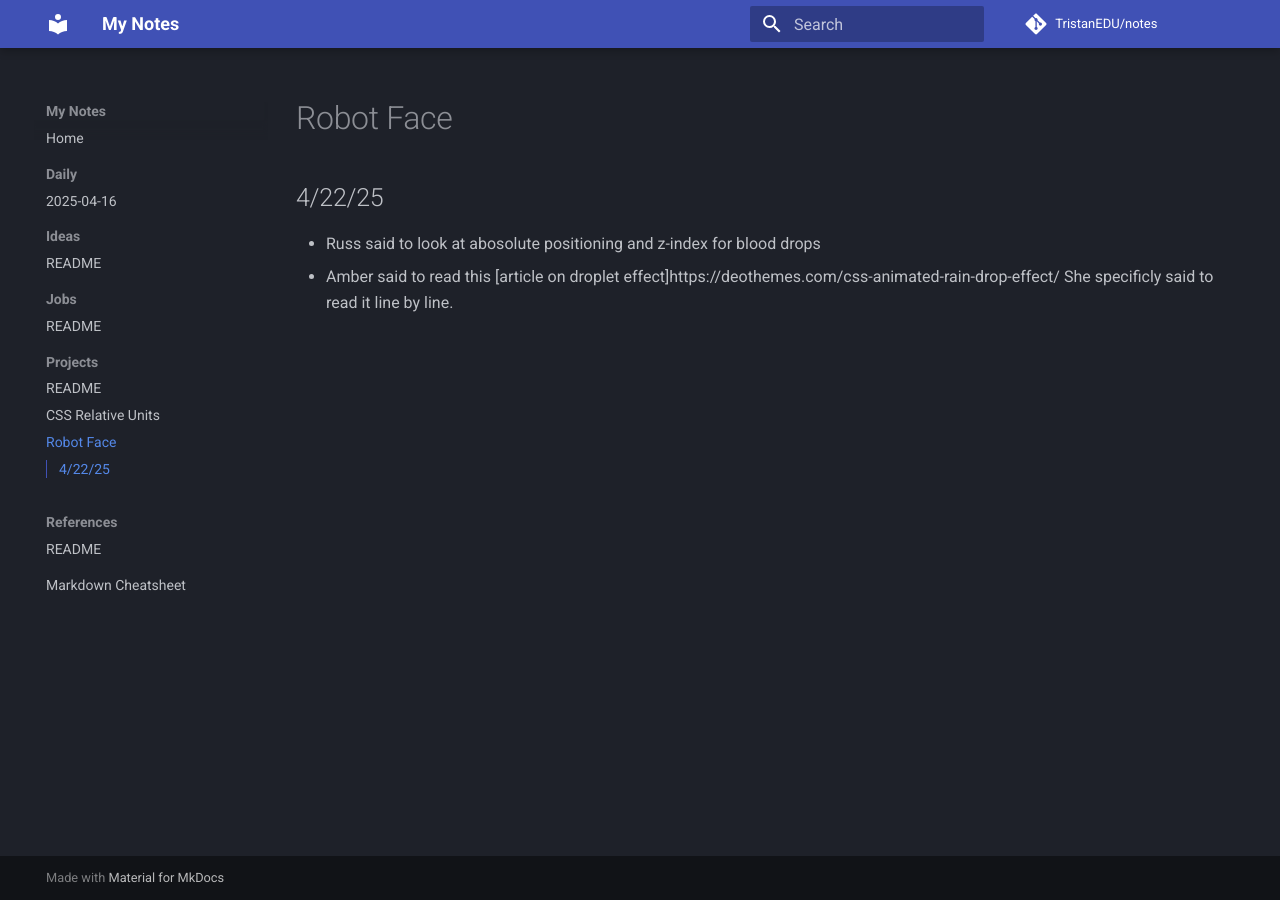
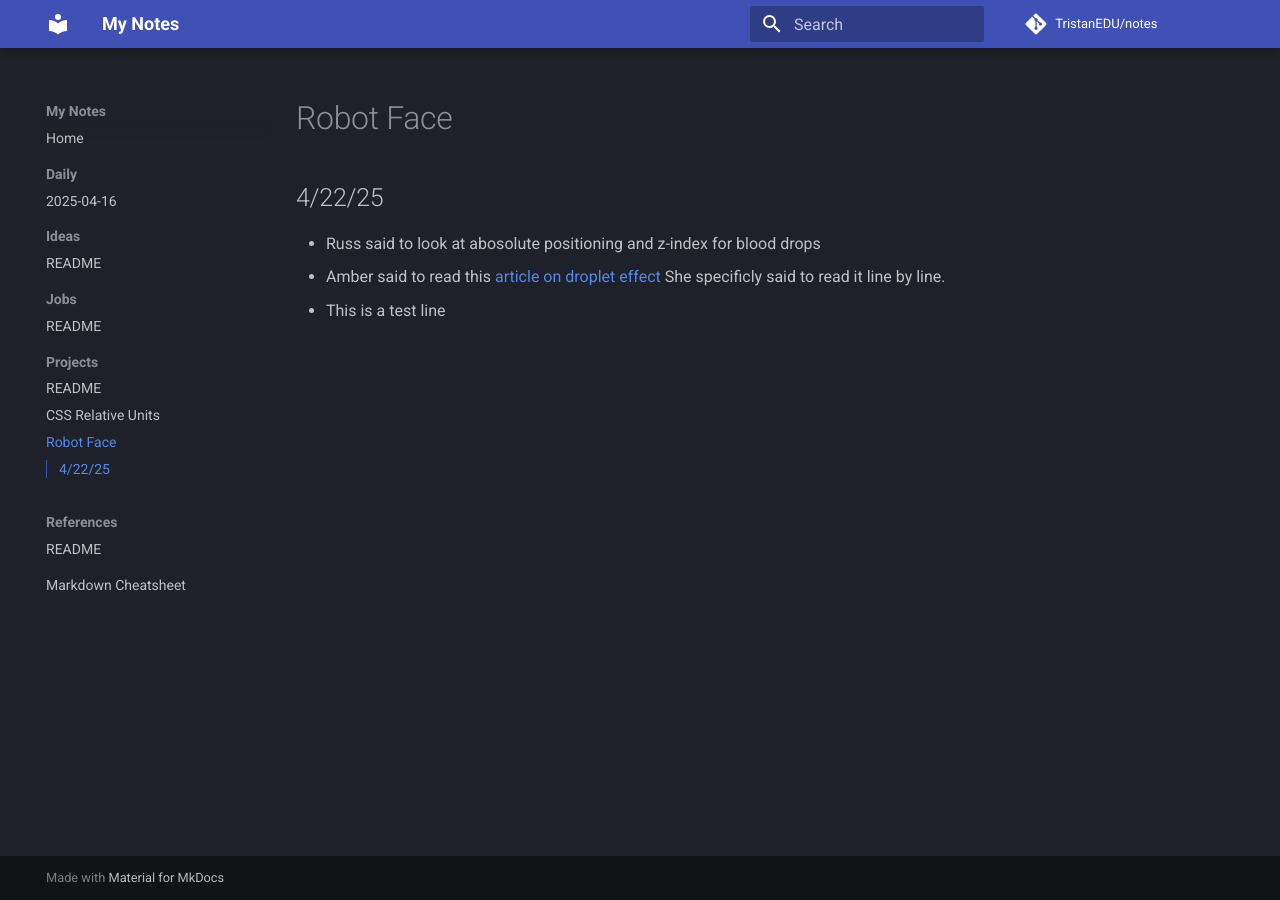
Before and after one commit to TristanEDU/notes, an MkDocs documentation site: the page built from docs/projects/robot-face.md, in a window 1280 px wide. Built offline with MkDocs 1.6.1 and Material for MkDocs 9.7.7, drawn with Linux system fonts in a browser that asks for light colours; comment, search, counter and statistics services are not loaded.

Commit message:
Sync: 2025-04-23 18:00:32

```diff
--- a/docs/projects/robot-face.md
+++ b/docs/projects/robot-face.md
@@ -2,4 +2,5 @@
 
 ##4/22/25
 - Russ said to look at abosolute positioning and z-index for blood drops
-- Amber said to read this [article on droplet effect]https://deothemes.com/css-animated-rain-drop-effect/ She specificly said to read it line by line.
+- Amber said to read this [article on droplet effect](https://deothemes.com/css-animated-rain-drop-effect/) She specificly said to read it line by line.
+- This is a test line
```
